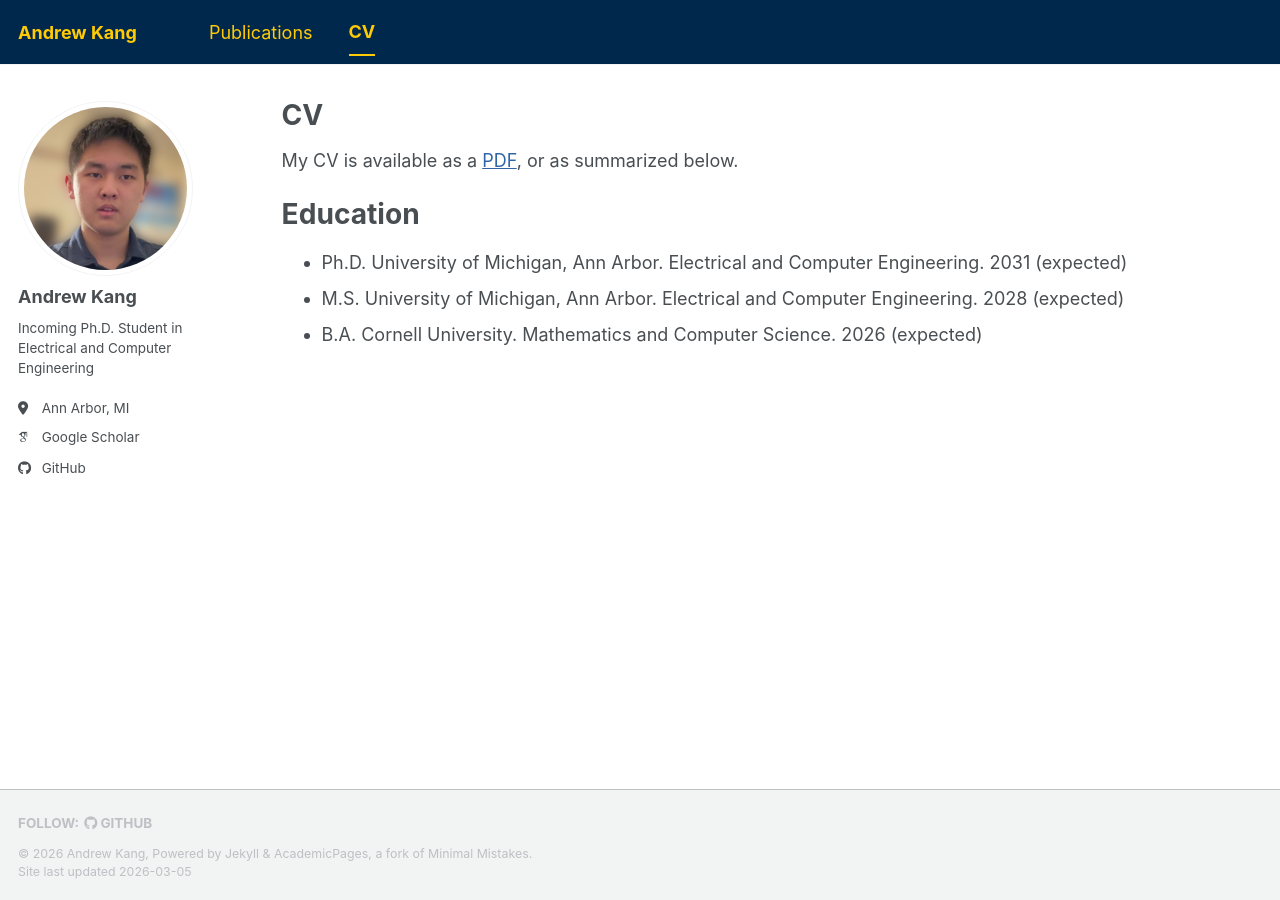
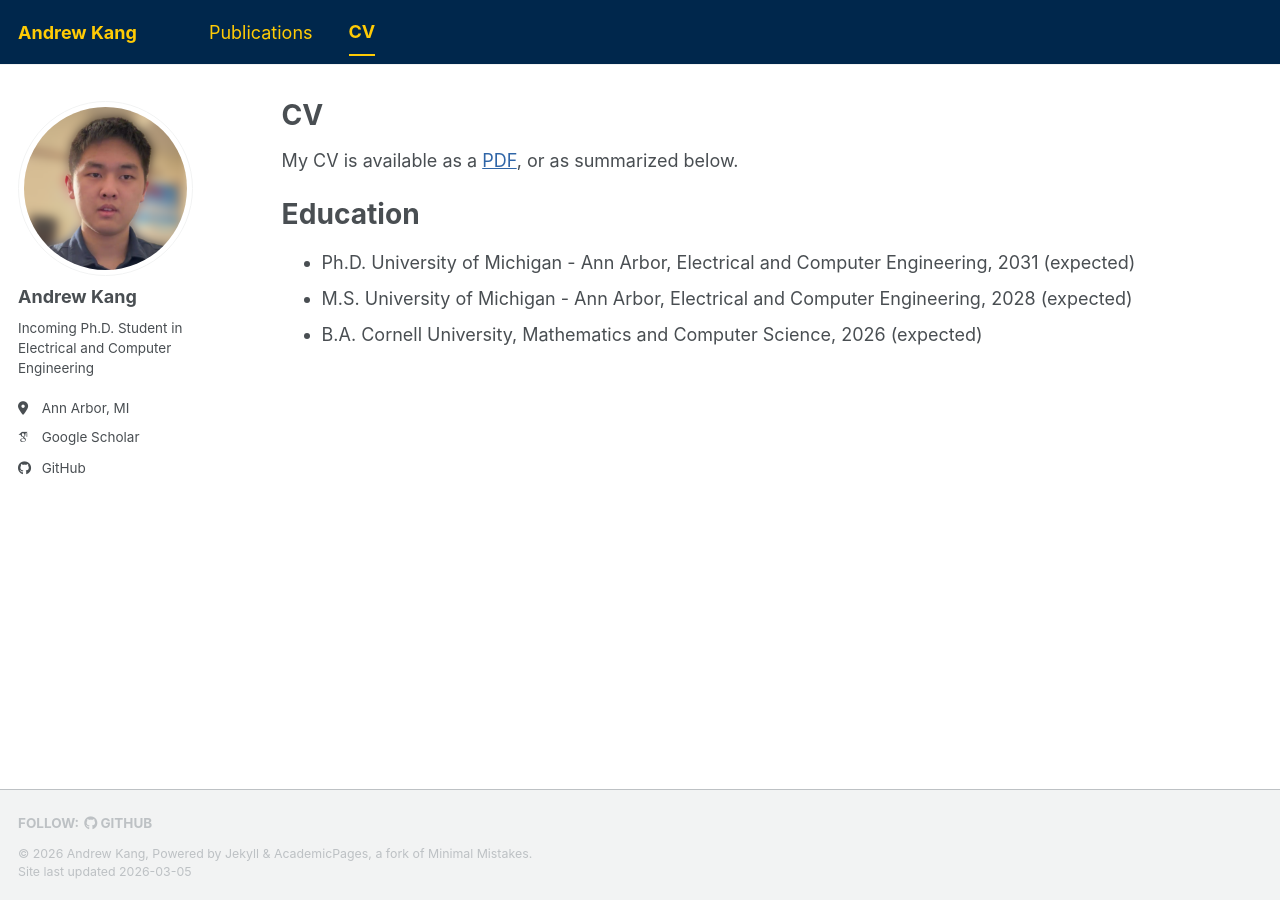
Before and after one commit to andrew-kang/andrew-kang.github.io, a Jekyll site: the page built from _pages/cv.md, in a window 1280 px wide. Built offline with Jekyll 4.4.1, drawn with Linux system fonts in a browser that asks for light colours; some web fonts are replaced; a script bundle is joined from its source files by our own code; library files that are not in the unit come from our copies.

Commit message:
fix: change formatting of CV page

```diff
--- a/_pages/cv.md
+++ b/_pages/cv.md
@@ -13,9 +13,9 @@
 
 Education
 ======
-* Ph.D. University of Michigan, Ann Arbor. Electrical and Computer Engineering. 2031 (expected)
-* M.S.  University of Michigan, Ann Arbor. Electrical and Computer Engineering. 2028 (expected)
-* B.A.  Cornell University. Mathematics and Computer Science. 2026 (expected)
+* Ph.D. University of Michigan - Ann Arbor, Electrical and Computer Engineering, 2031 (expected)
+* M.S.  University of Michigan - Ann Arbor, Electrical and Computer Engineering, 2028 (expected)
+* B.A.  Cornell University, Mathematics and Computer Science, 2026 (expected)
 
 <!-- Publications
 ======
```
